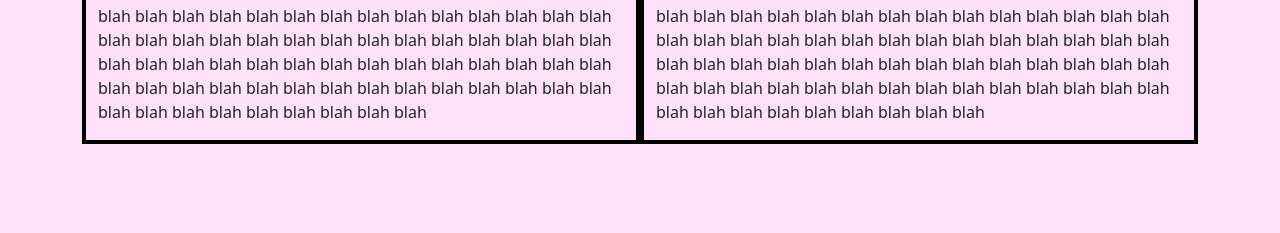
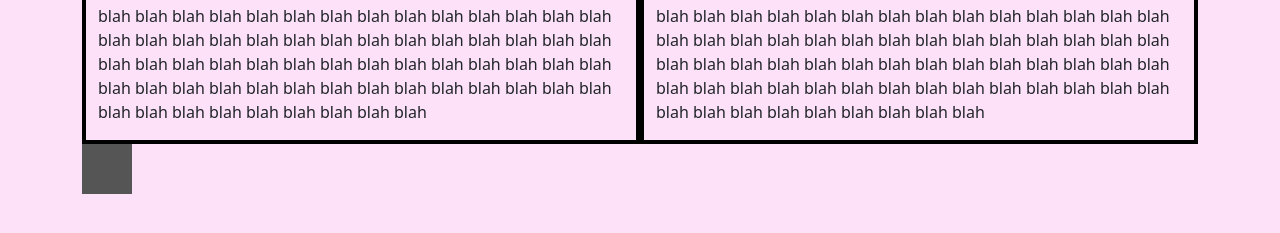
Before and after one commit to cammiw4628/sep10-freedom-project, a plain HTML site: page tool/animatecss-web.html in a window 1280 px wide. Shown: the part 341-574 px from the top of the page. Drawn offline with nearby package versions, Linux system fonts and the light colour scheme; files that its build step writes are made by us from their sources.

Commit message:
add a square animation

```diff
--- a/tool/animatecss-web.html
+++ b/tool/animatecss-web.html
@@ -22,7 +22,11 @@ body {
     border: 4px solid black;
 }
 
-
+.square {
+  height: 50px;
+  width: 50px;
+  background-color: #555;
+}
 </style>
 </head>
 <body>
@@ -46,7 +50,7 @@ body {
                     <h2 class="animate__animated animate__fadeIn">Bigger Information:</h2>
                         <p>Stuff blah blah blah  blah blah blah blah blah blah blah blah blah blah blah blah blah blah blah blah blah blah blah blah blah blah blah blah blah blah blah blah blah blah blah blah blah blah blah blah blah blah blah blah blah blah blah blah blah blah blah blah blah blah blah blah blah blah blah blah blah blah blah blah blah blah blah blah blah blah blah blah blah blah blah blah blah blah blah</p>
                 </div>
-
+<div class="square animate__animated animate__flash"></div>
             </div>
         </div>
     </div>
```
